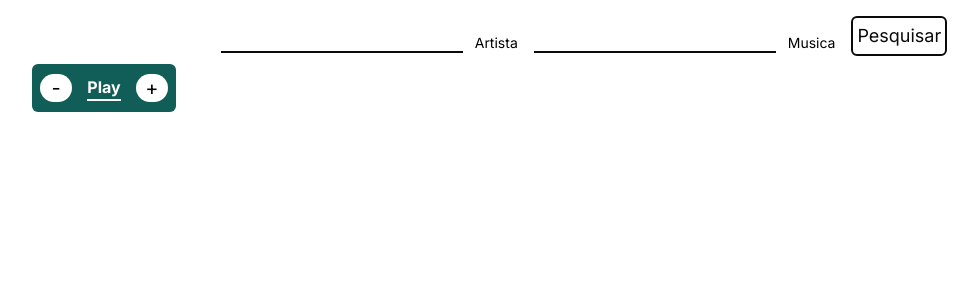
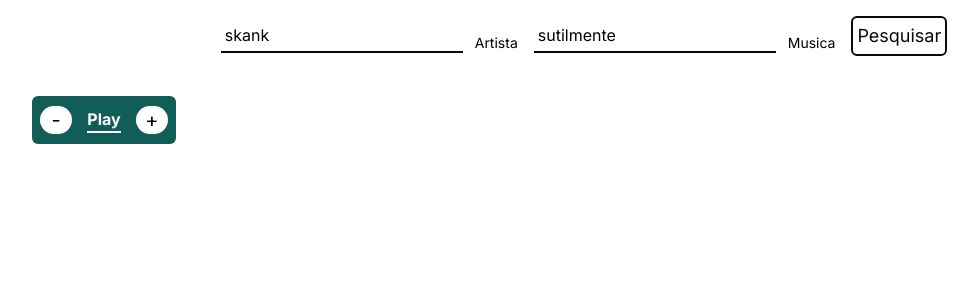
Before and after one commit to bezlima/chords-web, a Next.js app: page / in a window 1280 px wide. Shown: the top 300 px of the page, without its empty margins (56-1034 px from the left). Built offline with nearby package versions, Linux system fonts and the light colour scheme.

Commit message:
feat: page adjust

```diff
--- a/src/app/components/htmlRender/index.tsx
+++ b/src/app/components/htmlRender/index.tsx
@@ -6,12 +6,5 @@
 export default function HTMLRender({ music, color }: IHTMLRender) {
     const formatHTML = music.replace(/<b>/g, `<b style="color: ${color};">`)
 
-    return (
-        <span
-            className={`
-                my-8
-            `}
-            dangerouslySetInnerHTML={{ __html: formatHTML }}
-        ></span>
-    )
+    return <span dangerouslySetInnerHTML={{ __html: formatHTML }}></span>
 }
--- a/src/app/page.tsx
+++ b/src/app/page.tsx
@@ -18,8 +18,8 @@
     const [music, setMusic] = useState<string>('')
     const [loading, setLoading] = useState<boolean>(false)
     const [form, setForm] = useState<IForm>({
-        artist: '',
-        music: '',
+        artist: 'skank',
+        music: 'sutilmente',
     })
 
     function onSubmit(e: any) {
@@ -37,13 +37,14 @@
     }
 
     return (
-        <main className="flex min-h-screen flex-col items-center gap-2 mt-4">
+        <main className="flex min-h-screen flex-col items-center gap-2">
             <form
                 onSubmit={onSubmit}
                 className={`
                     flex
                     items-center
                     gap-4
+                    mt-4
                 `}
             >
                 <Input
@@ -58,7 +59,7 @@
                 />
                 <Button type="submit"> Pesquisar </Button>
             </form>
-            <section className="flex items-start w-full ">
+            <section className="flex items-start w-full h-auto my-8">
                 <AsideMenu />
                 <span>
                     {loading && <p> Carregando musica ... </p>}
```
